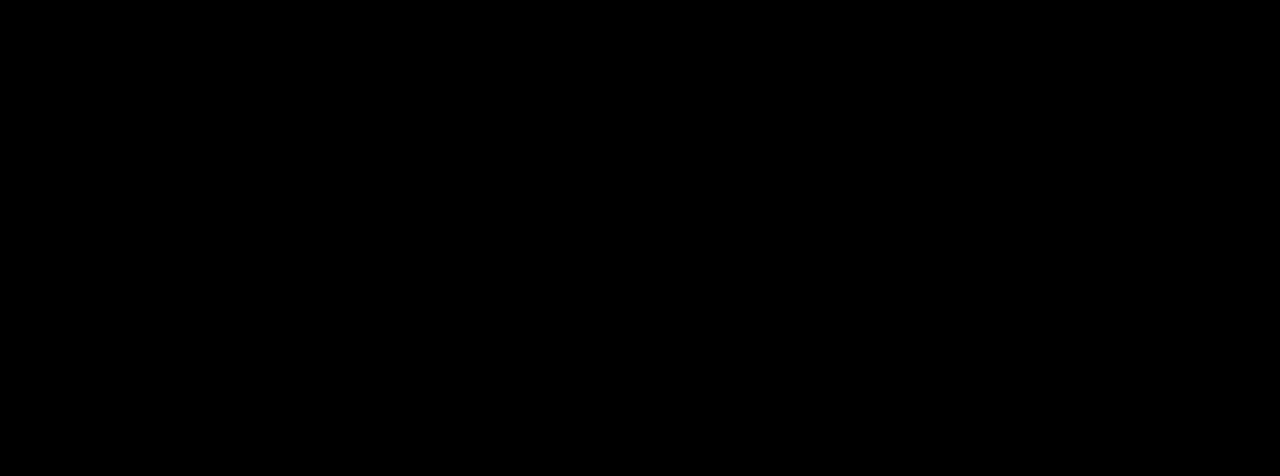
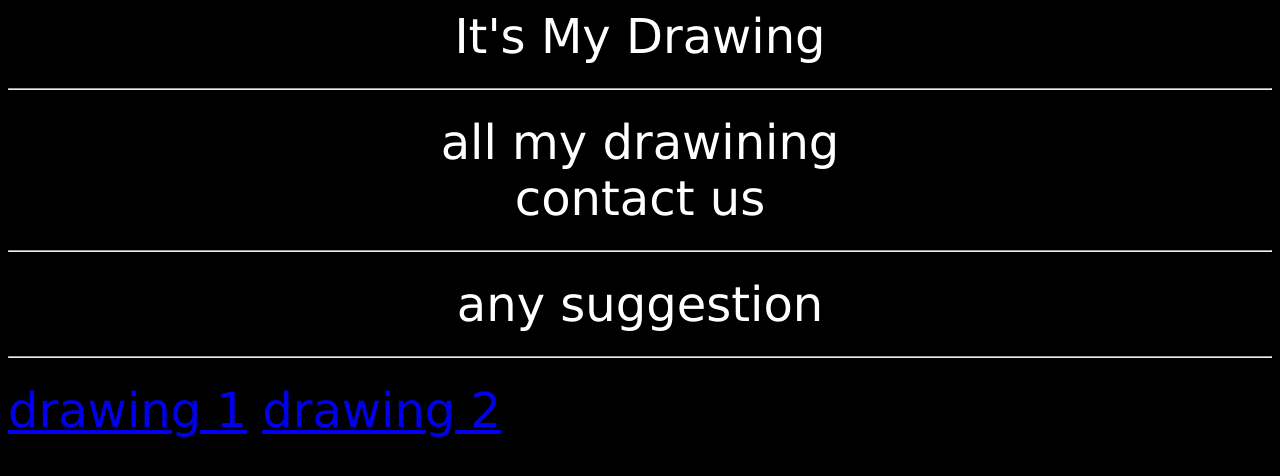
Before and after one commit to teju-dumbare/html-code, a plain HTML site: page index.html in a window 1280 px wide. Drawn offline with Linux system fonts and the light colour scheme.

Commit message:
Add files via upload

```diff
--- a/index.html
+++ b/index.html
@@ -2,8 +2,18 @@
 <html>
 <body bgcolor="black">
 <head>
-	It's My Drawing
+	<font size="40" face="verdana" color="white">
+	<center> It's My Drawing </center>
 	<title>It's My Drawing</title>
+	<font size="10" face="verdana" color="white">
+		<hr>
+		<center> all my drawining </center>
+		<center> contact us </center>
+		<hr>
+		<center> any suggestion </center>
+		<hr>
+		<a href="drawing1.jpg">drawing 1</a>
+		<a href="drawing2.jpg">drawing 2</a>
 </head>
 <body>
 
```
